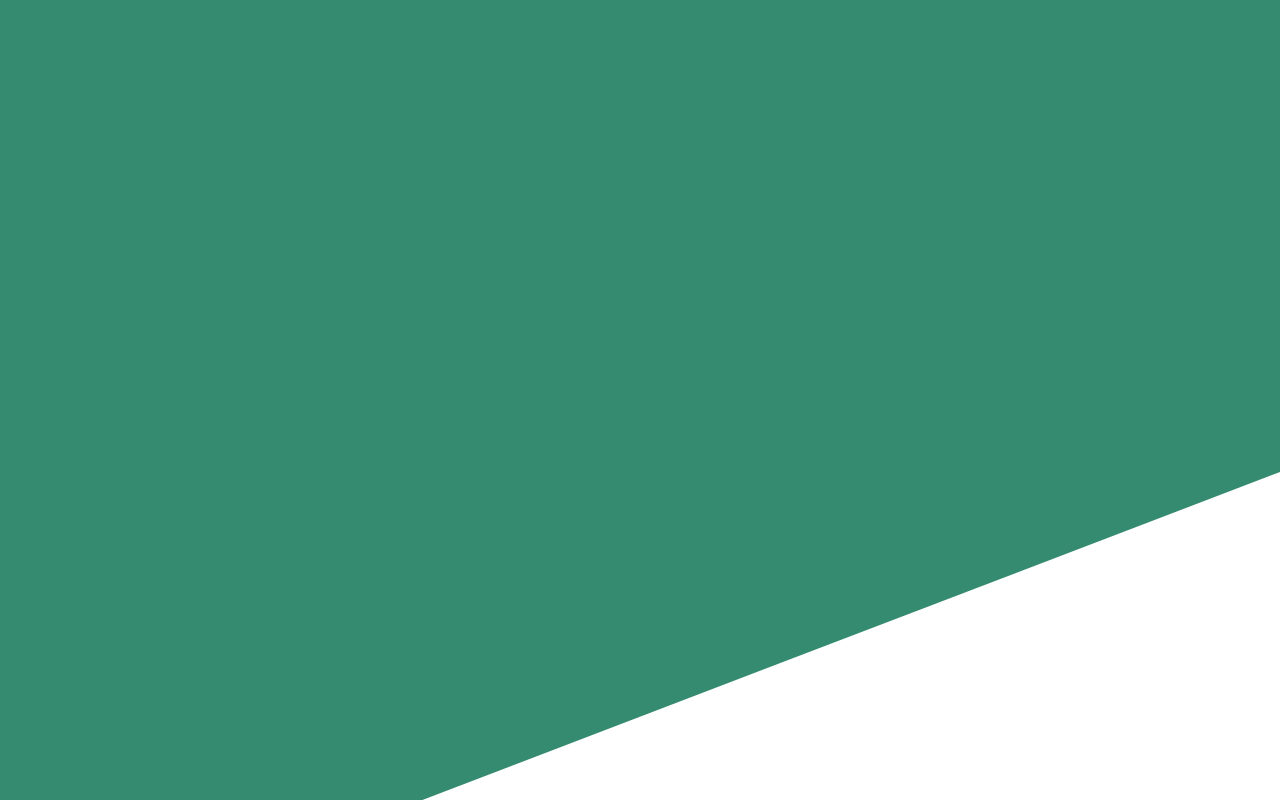
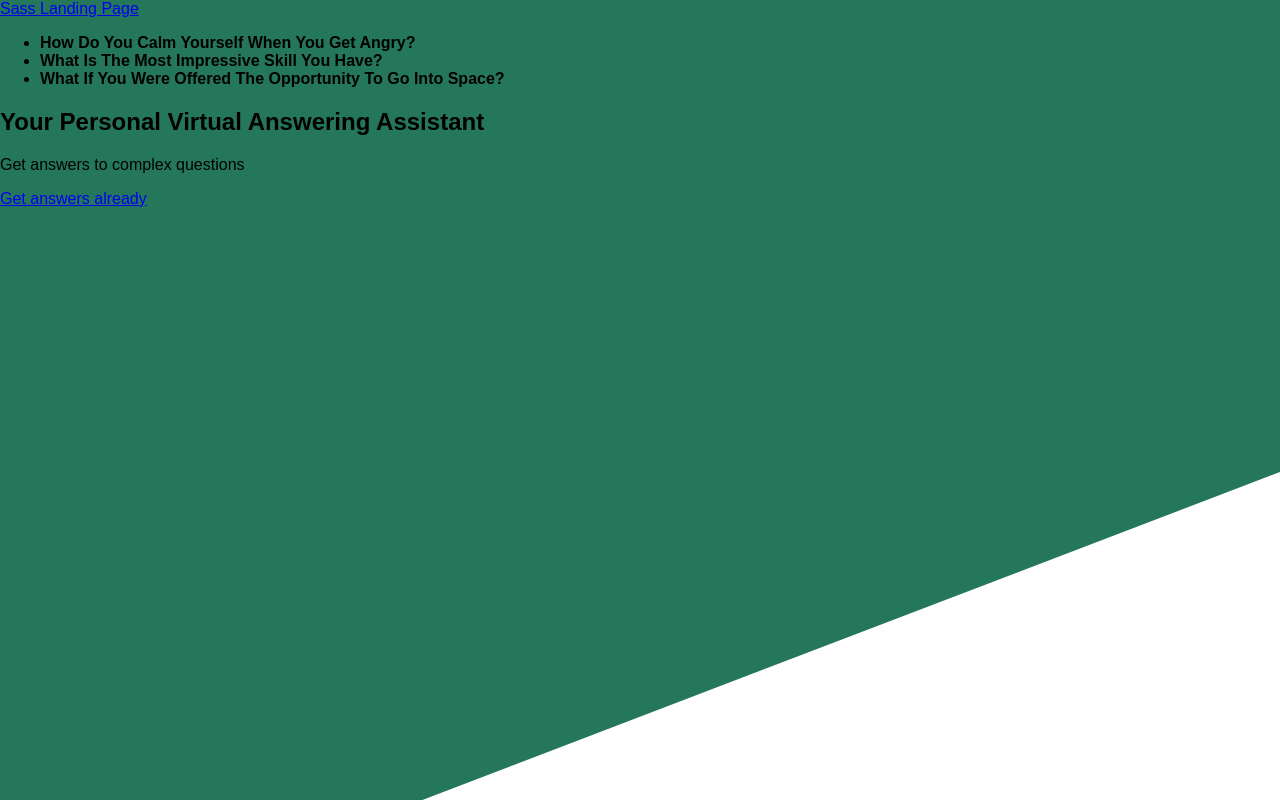
Before and after one commit to adriancoliba/sass-responsive-landing-page, a plain HTML site: page index.html in a window 1280 px wide. Drawn offline with Linux system fonts and the light colour scheme.

Commit message:
added all the text needed for the project, used a Sass function for background colors

```diff
--- a/css/main.scss
+++ b/css/main.scss
@@ -1,8 +1,14 @@
+
 $colors: (
-    primary: rgb(53, 139, 111),
+    primary: rgb(37, 119, 92),
     secondary: rgb(175, 112, 40),
     accent: rgb(224, 224, 165)
 );
+
+@function color($color-name){
+    @return map-get($colors, $color-name)
+}
+
 body, html {
     height: 100%;
 }
@@ -13,7 +19,8 @@ body {
 
     #bg {
         clip-path: polygon(100% 0, 100% 59%, 33% 100%, 0 100%, 0 0);
-        background-color: map-get($colors, primary);
+        // background-color: map-get($colors, primary);
+        background-color: color(primary);
         width: 100%;
         height: 100%;
         position: absolute;
--- a/index.html
+++ b/index.html
@@ -10,5 +10,33 @@
 <body>
     <div id="bg"></div>
 
+    <header>
+        <a href="#">Sass Landing Page</a>
+    </header>
+
+    <main>
+        <section id="card">
+            <ul>
+                <li>
+                    <span></span>
+                    <strong>How Do You Calm Yourself When You Get Angry?</strong>
+                </li>
+                <li>
+                    <span></span>
+                    <strong>What Is The Most Impressive Skill You Have?</strong>
+                </li>
+                <li>
+                    <span></span>
+                    <strong>What If You Were Offered The Opportunity To Go Into Space?</strong>
+                </li>
+            </ul>
+        </section>
+        <section id="primary">
+            <h1>Your Personal Virtual Answering Assistant</h1>
+            <p>Get answers to complex questions</p>
+
+            <a href="#">Get answers already</a>
+        </section>
+    </main>
 </body>
 </html>
```
Also changed, not shown: css/main.css, 1 other file.
